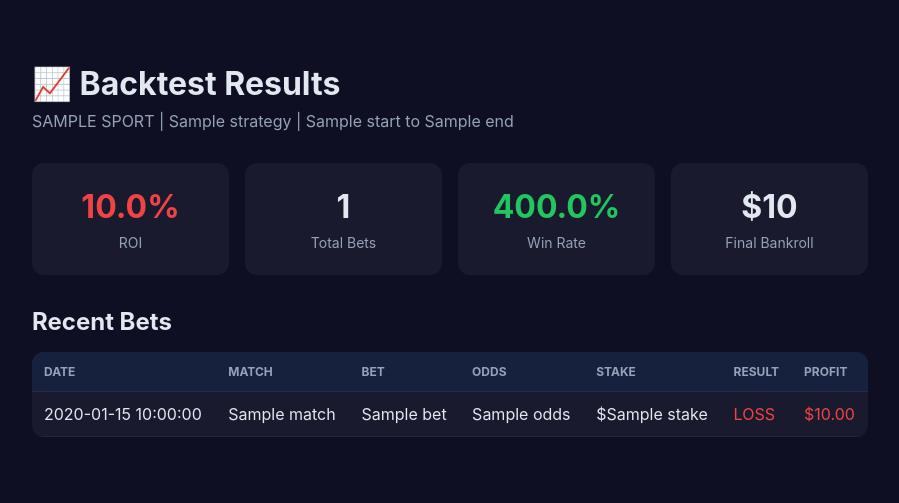
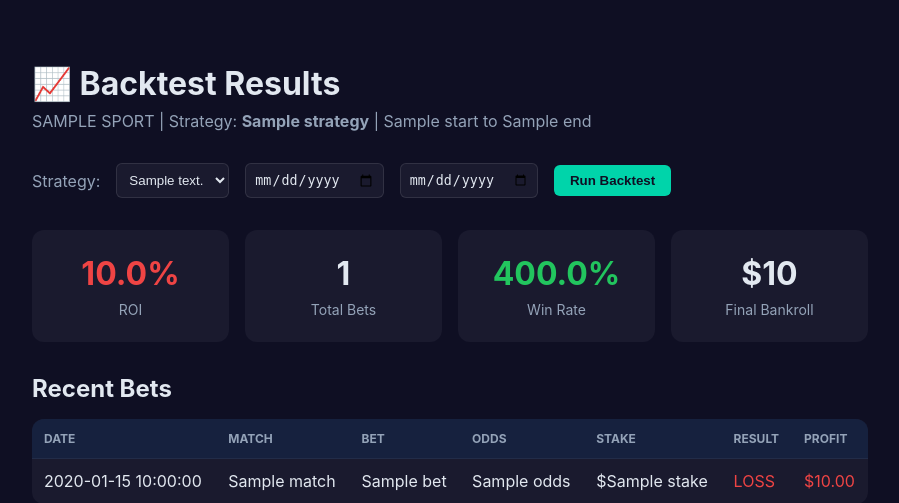
Before and after one commit to atlas-plasma/betbrain, a Flask app: template dashboard/templates/backtest.html in a window 1280 px wide. Shown: the part 62-565 px from the top of the page, without its empty margins (190-1089 px from the left). Run offline with Flask 3, Linux system fonts and the light colour scheme; the template is opened without the code that fills it: most values are stand-ins (such as "Sample title", 1, 10 or a date in 2020).

Commit message:
Add strategy selector to backtest page

```diff
--- a/dashboard/templates/backtest.html
+++ b/dashboard/templates/backtest.html
@@ -40,7 +40,21 @@
     </nav>
     <div class="container">
         <h1>📈 Backtest Results</h1>
-        <p class="subtitle">{{ sport|upper }} | {{ strategy }} | {{ start }} to {{ end }}</p>
+        <p class="subtitle">{{ sport|upper }} | Strategy: <strong>{{ strategy }}</strong> | {{ start }} to {{ end }}</p>
+
+        <div class="strategy-selector" style="margin-bottom: 2rem;">
+            <form method="get" style="display:flex;gap:1rem;align-items:center;flex-wrap:wrap;">
+                <label style="color:var(--text2);">Strategy:</label>
+                <select name="strategy" style="padding:0.5rem;background:var(--surface);color:var(--text);border:1px solid rgba(255,255,255,0.1);border-radius:6px;">
+                    {% for key, desc in strategies.items() %}
+                    <option value="{{ key }}" {{ 'selected' if strategy == key else '' }}>{{ desc }}</option>
+                    {% endfor %}
+                </select>
+                <input type="date" name="start" value="{{ start }}" style="padding:0.5rem;background:var(--surface);color:var(--text);border:1px solid rgba(255,255,255,0.1);border-radius:6px;">
+                <input type="date" name="end" value="{{ end }}" style="padding:0.5rem;background:var(--surface);color:var(--text);border:1px solid rgba(255,255,255,0.1);border-radius:6px;">
+                <button type="submit" style="padding:0.5rem 1rem;background:var(--primary);color:var(--bg);border:none;border-radius:6px;cursor:pointer;font-weight:600;">Run Backtest</button>
+            </form>
+        </div>
 
         <div class="stats-grid">
             <div class="stat-card">
```
